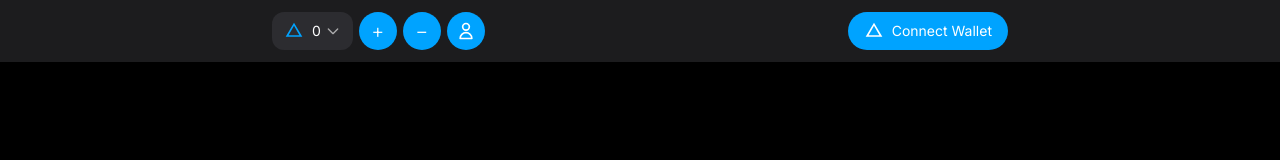
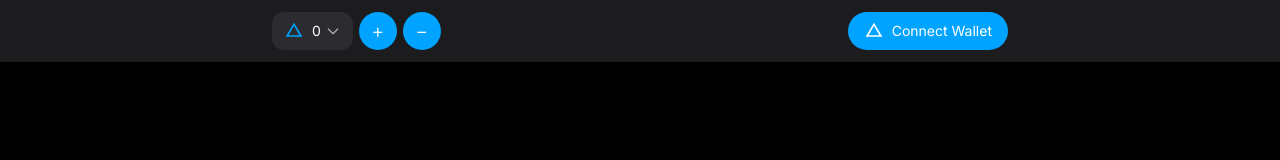
Before and after one commit to useriiefokrjkgjrkgkgkjkg/mini-app-nft, a Next.js app: page / in a window 1280 px wide. Shown: the top 160 px of the page. Built offline with nearby package versions, Linux system fonts and the light colour scheme.

Commit message:
Remove profile button

```diff
--- a/app/page.tsx
+++ b/app/page.tsx
@@ -51,13 +51,6 @@ export default function Home() {
             <button className="w-[38px] h-[38px] bg-[#00A3FF] rounded-full flex items-center justify-center text-white text-xl font-light">
               −
             </button>
-
-            {/* Кнопка профиля */}
-            <button className="w-[38px] h-[38px] bg-[#00A3FF] rounded-full flex items-center justify-center">
-              <svg className="w-5 h-5 text-white" viewBox="0 0 24 24" fill="none" stroke="currentColor">
-                <path strokeLinecap="round" strokeLinejoin="round" strokeWidth={2} d="M16 7a4 4 0 11-8 0 4 4 0 018 0zM12 14a7 7 0 00-7 7h14a7 7 0 00-7-7z"/>
-              </svg>
-            </button>
           </div>
 
           {/* Кнопка Connect Wallet */}
```
